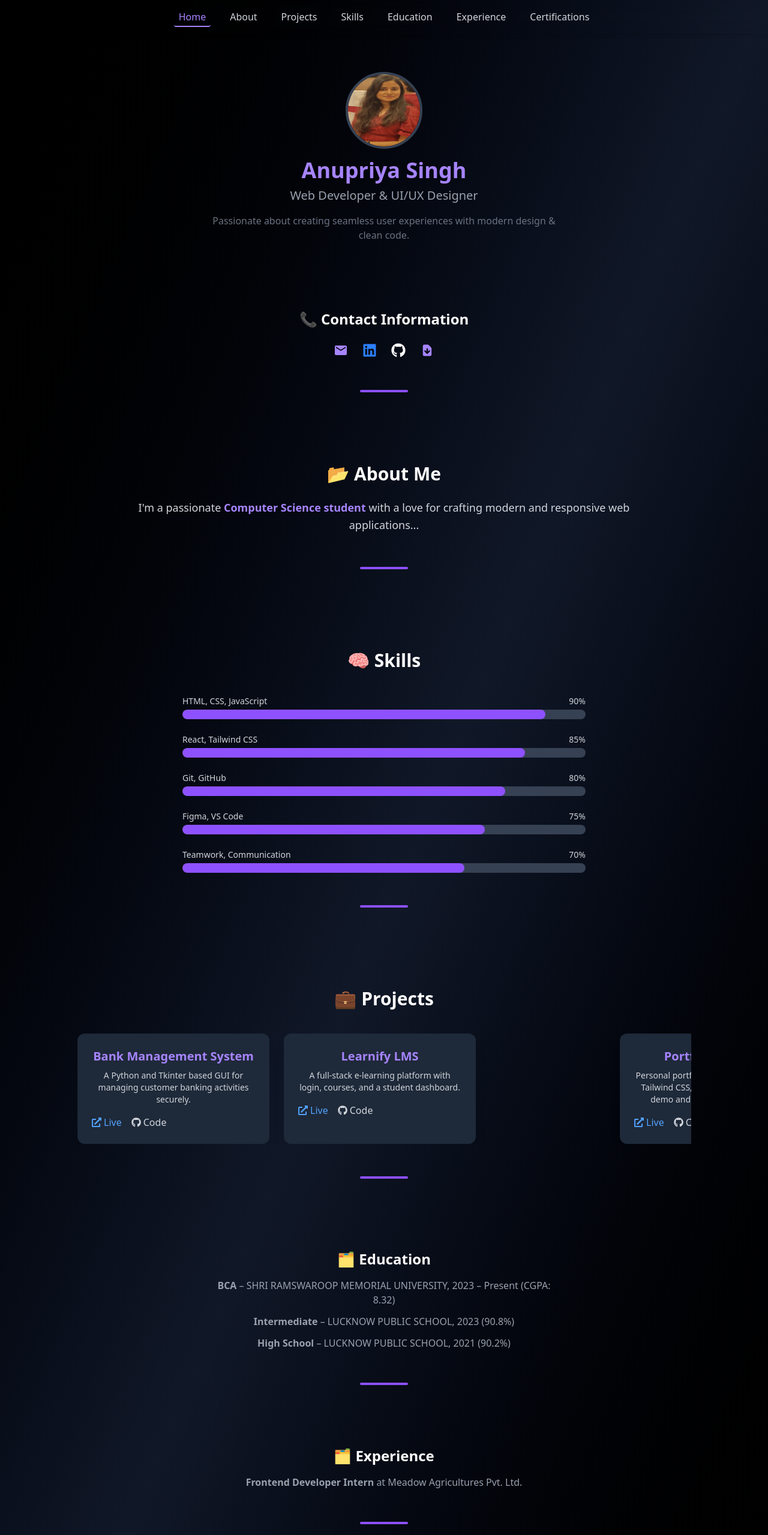
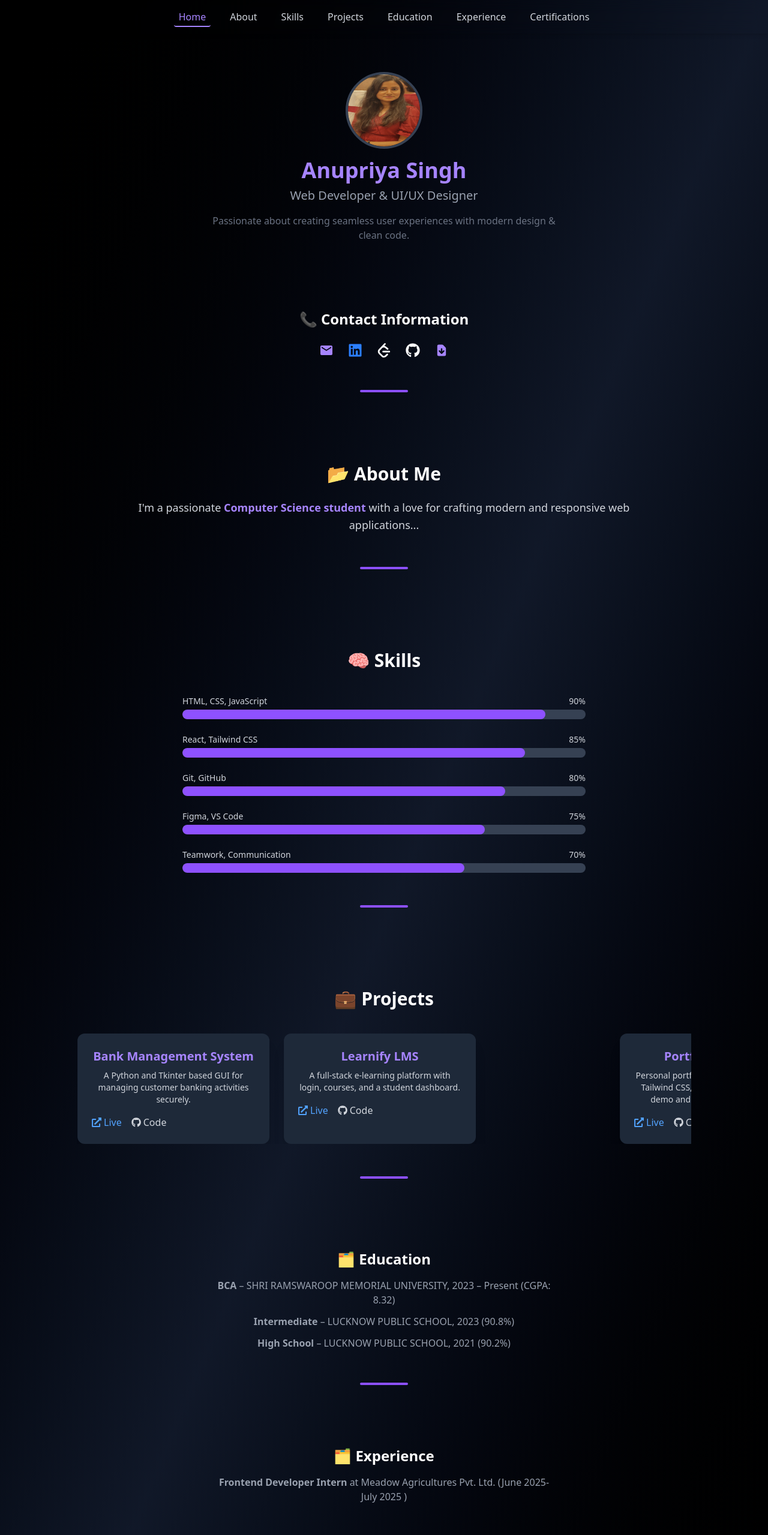
Before and after one commit to anupriya2004/Portfolio, a React (Vite) app: page / in a window 1280 px wide. Shown: the top 2559 px of the page at 60% size. Built offline with nearby package versions, Linux system fonts and the light colour scheme.

Commit message:
updated details

```diff
--- a/src/components/Hero.jsx
+++ b/src/components/Hero.jsx
@@ -4,6 +4,7 @@ import { motion } from "framer-motion";
 import { MdEmail } from "react-icons/md";
 import { FaLinkedin, FaGithub, FaExternalLinkAlt } from "react-icons/fa";
 import { HiDocumentDownload } from "react-icons/hi";
+import { SiLeetcode } from "react-icons/si";
 import profile from "../assets/profile.jpg";
 import resume from "../assets/Anupriya_BCA.pdf";
 
@@ -98,14 +99,14 @@ export default function Hero() {
         </h2>
         <div className="flex justify-center items-center gap-6 text-2xl mt-6">
           <a
-            href="mailto:anupriya@example.com"
+            href="mailto:singhanupriya2008@gmail.com"
             className="text-violet-400 hover:text-violet-500 transition transform hover:scale-125 duration-200"
             title="Email"
           >
             <MdEmail />
           </a>
           <a
-            href="https://linkedin.com/in/anupriya"
+            href="https://www.linkedin.com/in/anupriya-singh-a2434a289/"
             target="_blank"
             rel="noopener noreferrer"
             className="text-blue-500 hover:text-blue-400 transition transform hover:scale-125 duration-200"
@@ -114,7 +115,16 @@ export default function Hero() {
             <FaLinkedin />
           </a>
           <a
-            href="https://github.com/anupriya"
+            href="https://leetcode.com/u/anupriyaasingh/"
+            target="_blank"
+            rel="noopener noreferrer"
+            className="text-white hover:text-gray-300 transition transform hover:scale-125 duration-200"
+            title="Leetcode"
+          >
+            <SiLeetcode />
+          </a>
+          <a
+            href="https://github.com/anupriya2004"
             target="_blank"
             rel="noopener noreferrer"
             className="text-white hover:text-gray-300 transition transform hover:scale-125 duration-200"
@@ -338,7 +348,7 @@ export default function Hero() {
         <div className="text-gray-400 max-w-xl mx-auto">
           <p>
             <strong>Frontend Developer Intern</strong> at Meadow Agricultures
-            Pvt. Ltd.
+            Pvt. Ltd. (June 2025-July 2025 )
           </p>
         </div>
         <div className="mt-10">
@@ -376,7 +386,7 @@ export default function Hero() {
         variants={sectionAnimation}
       >
         <a
-          href="mailto:anupriya@example.com"
+          href="mailto:singhanupriya2008@gmail.com"
           className="inline-block bg-violet-600 hover:bg-violet-700 text-white font-medium py-2 px-6 rounded transition duration-300"
         >
           Contact Me
--- a/src/components/Navbar.jsx
+++ b/src/components/Navbar.jsx
@@ -3,8 +3,8 @@ import React, { useState, useEffect } from "react";
 const sections = [
   { name: "Home", id: "home" },
   { name: "About", id: "about" },
+  { name: "Skills", id: "skills" },
   { name: "Projects", id: "projects" },
-  { name: "Skills", id: "skills" },
   { name: "Education", id: "education" },
   { name: "Experience", id: "experience" },
   { name: "Certifications", id: "certifications" },
```
